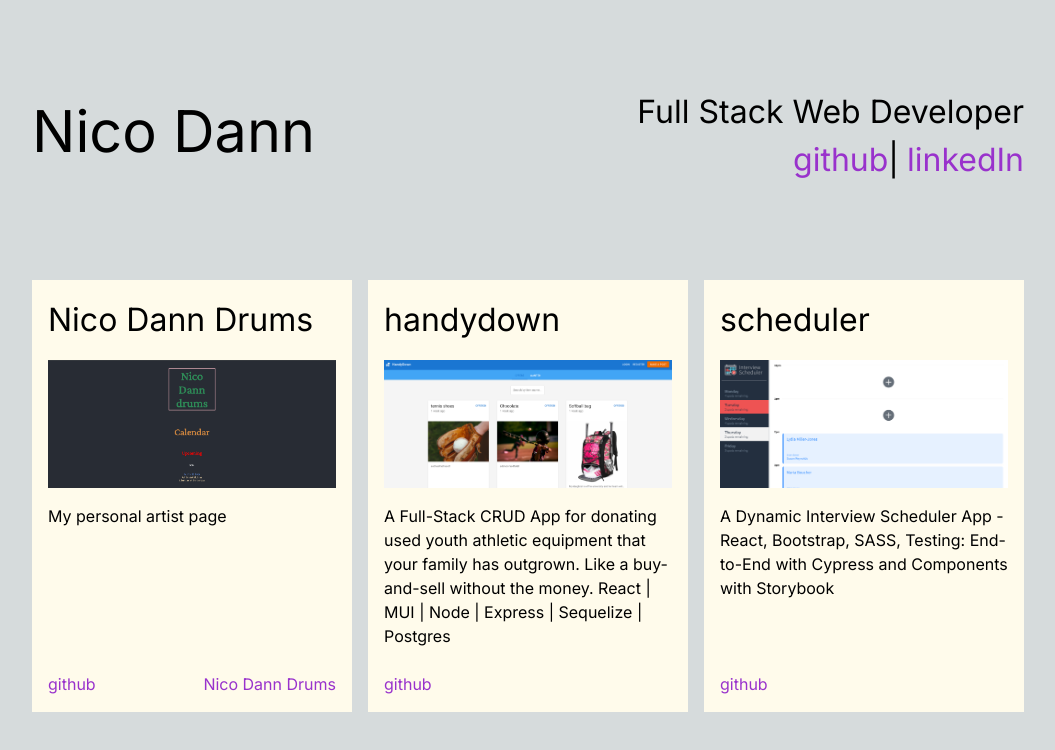
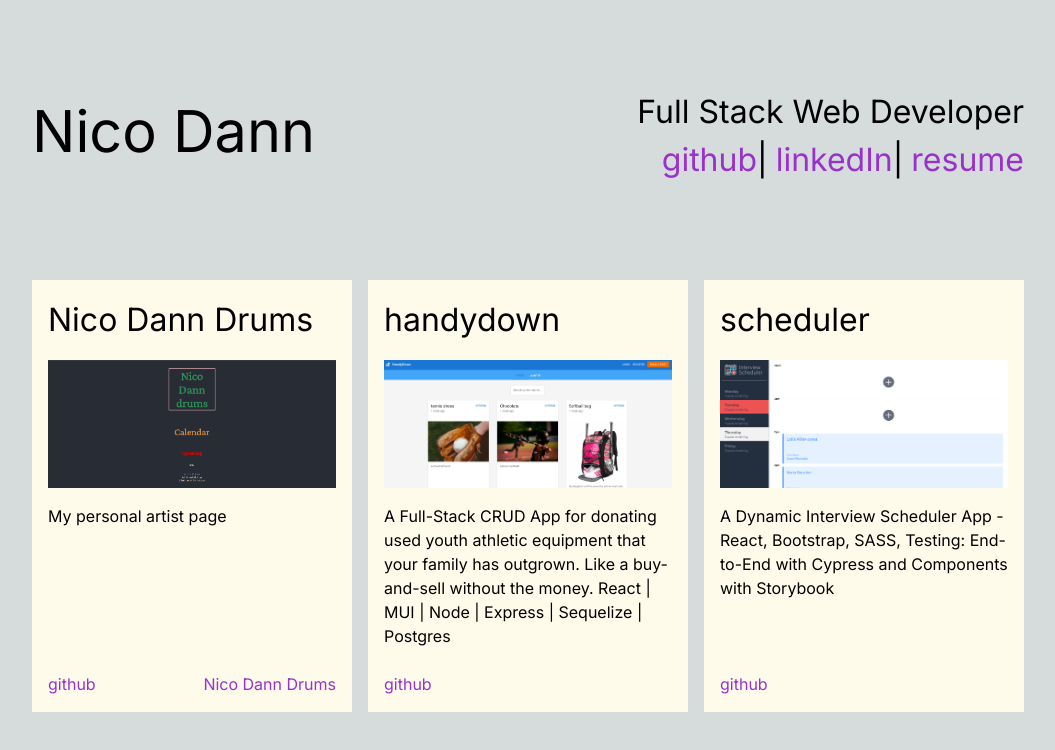
Before and after one commit to nicodann/portfolio, a Next.js app: page / in a window 1280 px wide. Shown: the top 750 px of the page, without its empty margins (112-1167 px from the left). Built offline with nearby package versions, Linux system fonts and the light colour scheme.

Commit message:
Add resume link.

```diff
--- a/app/page.tsx
+++ b/app/page.tsx
@@ -5,7 +5,6 @@ export default function Home() {
   return (
     <main className="flex min-h-screen flex-col items-center justify-center gap-24 p-4">
       <div className=" flex flex-col gap-24">
-      {/* w-3/5 */}
         <Header/>
         <ProjectGallery />
       </div>
--- /dev/null
+++ b/components/Bio/index.tsx
@@ -0,0 +1,5 @@
+export default function Bio() {
+  return (
+    <div>Bio</div>
+  )
+}
--- a/data/links.json
+++ b/data/links.json
@@ -6,5 +6,9 @@
   {
     "name": "linkedIn",
     "href": "https://www.linkedin.com/in/nicodann/"
+  },
+  {
+    "name": "resume",
+    "href": "https://resume.creddle.io/resume/8i0hpel49xu"
   }
 ]
```
